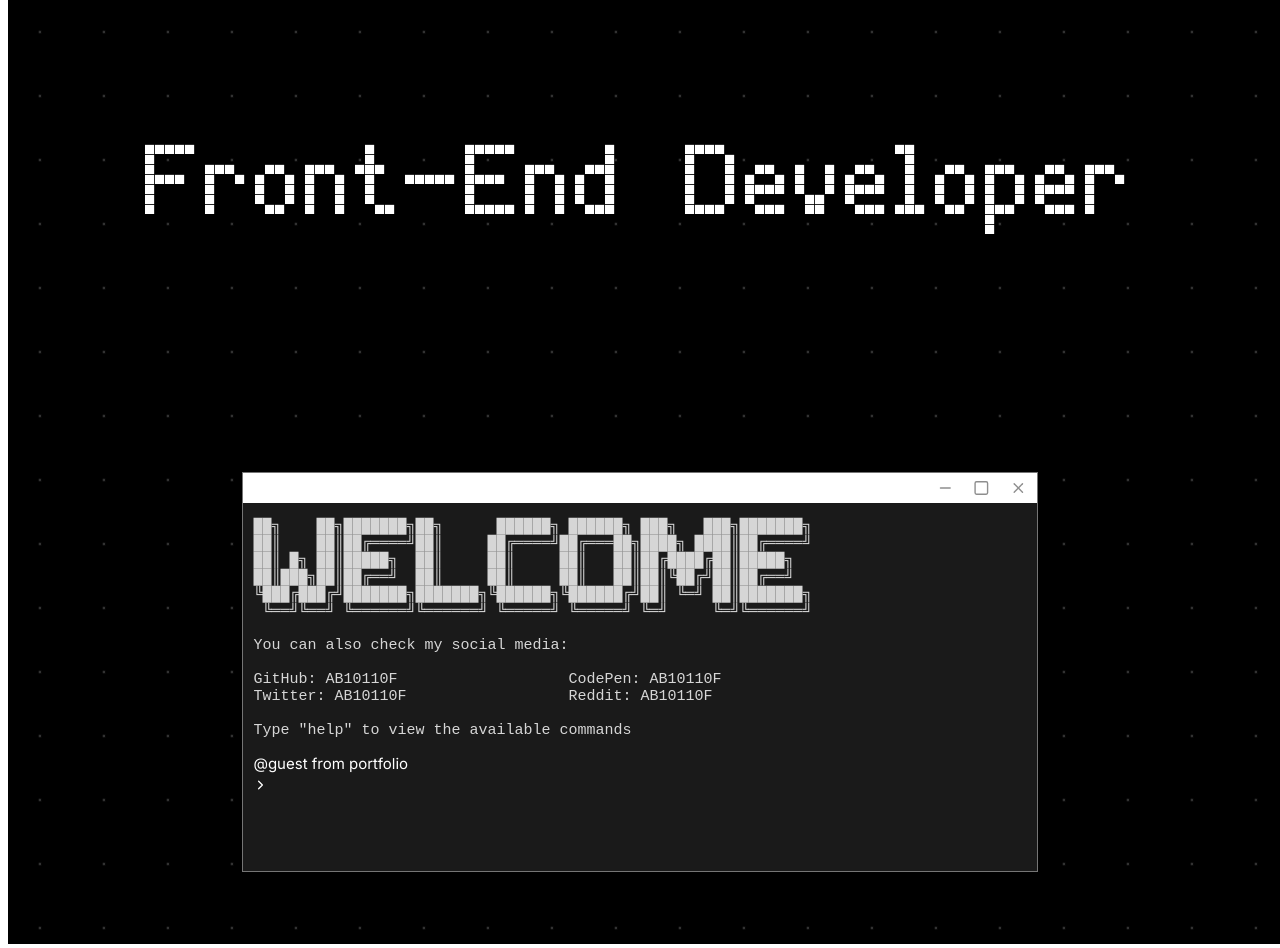
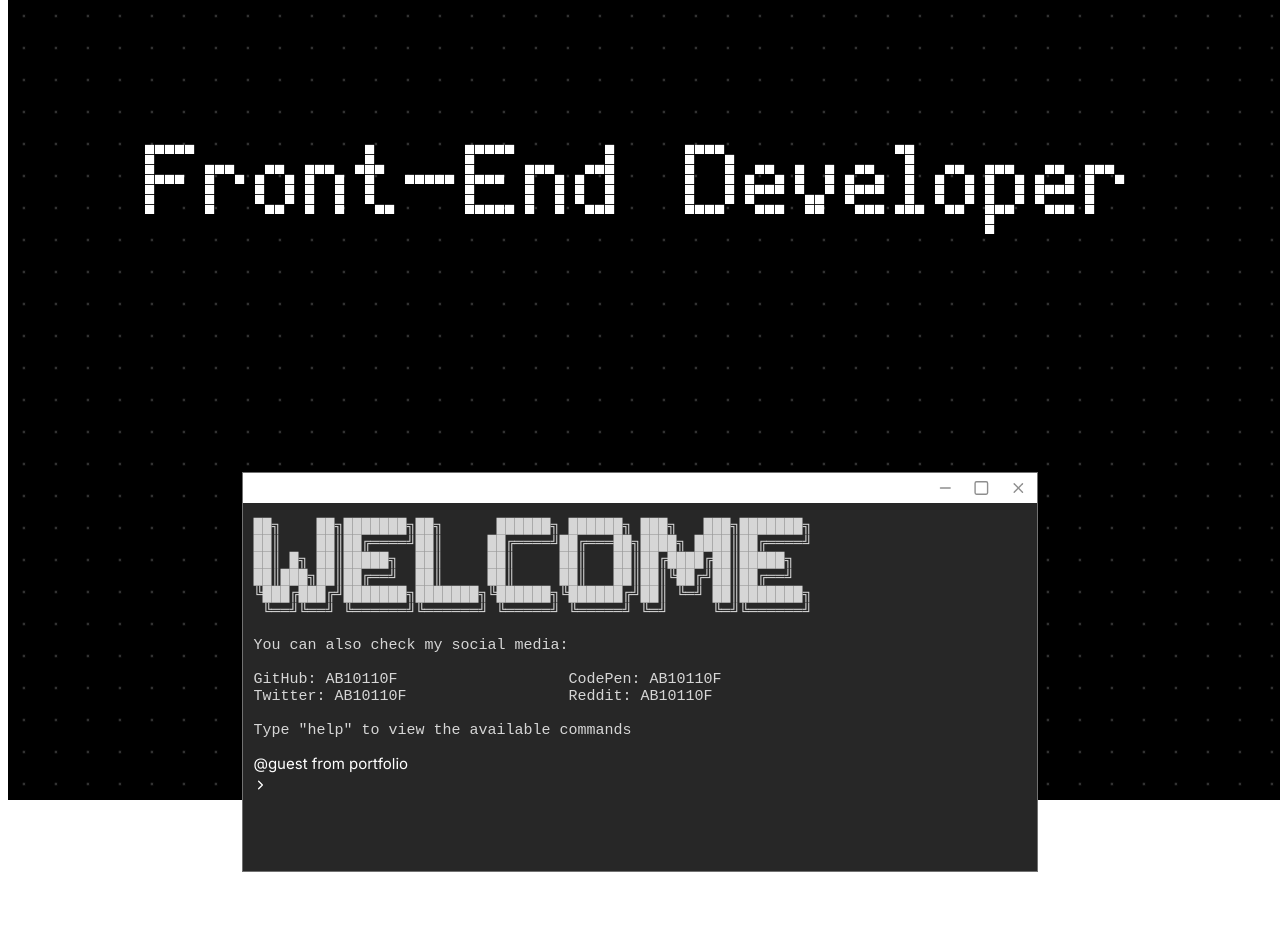
Before and after one commit to AB10110F/Portfolio-TUI, a Next.js app: page / in a window 1280 px wide. Built offline with nearby package versions, Linux system fonts and the light colour scheme.

Commit message:
dots-optimization

```diff
--- a/src/components/Dots.tsx
+++ b/src/components/Dots.tsx
@@ -8,17 +8,22 @@ const Dots = () => {
 
   useEffect(() => {
     const dotSize:number = 4;
-    const spacing:number = dotSize * 16;
+    const spacing:number = dotSize * 8;
     const minTvalue:number = 50;
-    const areaAffected:number = 80;
+    const areaAffected:number = 50;
     let mouseIsMoving:boolean = false;
     let dots:any[] = [];
 
     const sketch = (p: p5) => {
+
+      p.disableFriendlyErrors = true;
+
       p.setup = () => {
-        p.createCanvas(p.windowWidth, document.documentElement.scrollHeight);
-        for (let i = 0; i < p.width; i += spacing) {
-          for (let j = 0; j < p.height; j += spacing) {
+        p.createCanvas(p.windowWidth, p.windowHeight);
+        for (let i = 0; i < p.width; i += spacing)
+        {
+          for (let j = 0; j < p.height; j += spacing)
+          {
             let dot = new Dot(i + spacing / 2, j + spacing / 2, dotSize);
             dots.push(dot);
           }
--- a/src/css/dots.module.css
+++ b/src/css/dots.module.css
@@ -1,6 +1,6 @@
 .background
 {
-    position: absolute;
+    position: fixed;
     z-index: -1;
     top: 0;
 }
--- a/src/css/terminal.module.css
+++ b/src/css/terminal.module.css
@@ -2,13 +2,13 @@
 {
     height: 400px;
     width: 70%;
-    background-color: rgb(26, 26, 26);
+    background-color: rgb(39, 39, 39);
     color: white;
     box-sizing: border-box;
     font-size: 15px;
     overflow-y:auto;
     overflow-x: hidden;
-    border: 1px solid rgb(117, 117, 117);
+    border: 1px solid rgb(113, 113, 113);
 }
 
 .windowOptions
```
